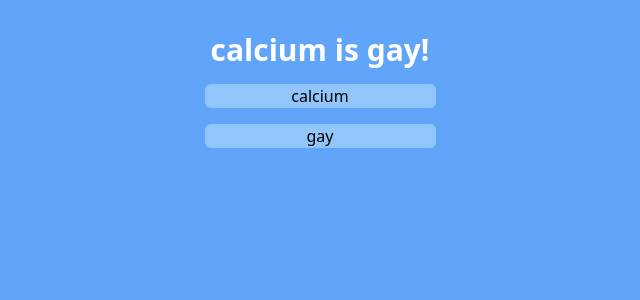
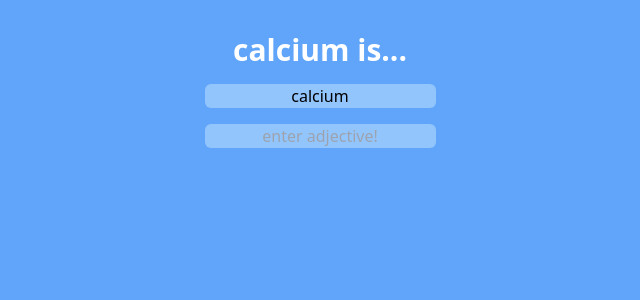
Before and after one commit to calciumista/shiny-parakeet, a SvelteKit app in the folder stick/: page / in a window 1280 px wide. Shown: the top 300 px of the page, without its empty margins (320-960 px from the left). Built offline with nearby package versions, Linux system fonts and the light colour scheme.

Commit message:
if statements :gasp:

```diff
--- a/stick/src/routes/+page.svelte
+++ b/stick/src/routes/+page.svelte
@@ -1,10 +1,16 @@
 <script>
+  import { is_empty } from "svelte/internal";
+
   let name = "calcium";
-  let describe = "gay";
+  let describe = "";
 </script>
 
 <div class="flex flex-col items-center px-4 py-4">
-  <h1 class="text-3xl font-bold text-white py-4">{name} is {describe}!</h1>
+  {#if describe}
+    <h1 class="text-3xl font-bold text-white py-4">{name} is {describe}!</h1>
+  {:else}
+    <h1 class="text-3xl font-bold text-white py-4">{name} is...</h1>
+  {/if}
   <input bind:value={name} placeholder="enter name!" class="bg-blue-300 text-center rounded-md" />
   <div class="py-2" />
   <input bind:value={describe} placeholder="enter adjective!" class="bg-blue-300 text-center rounded-md" />
```
